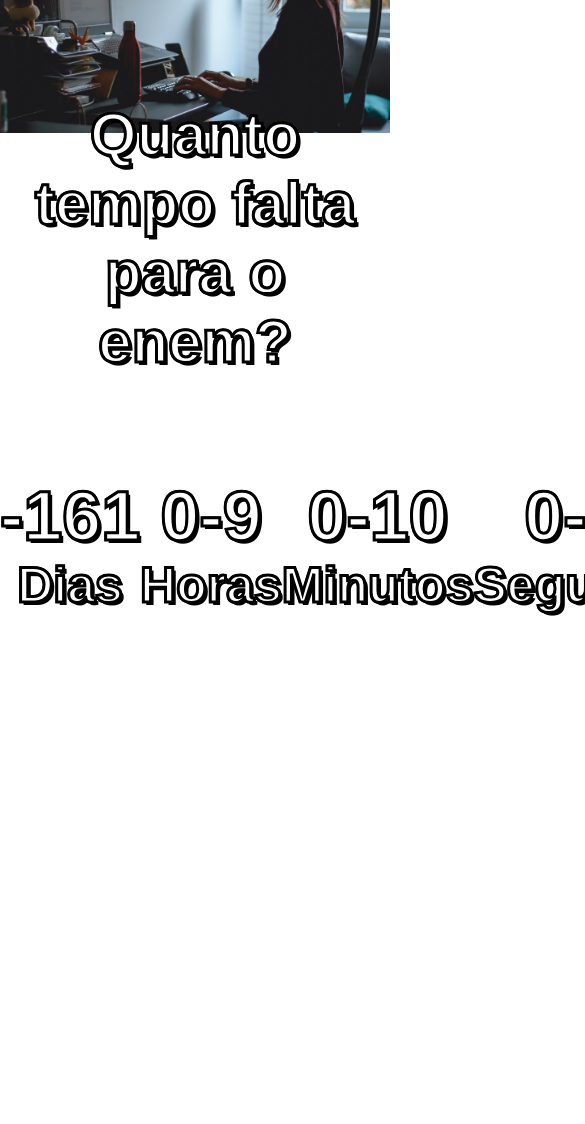
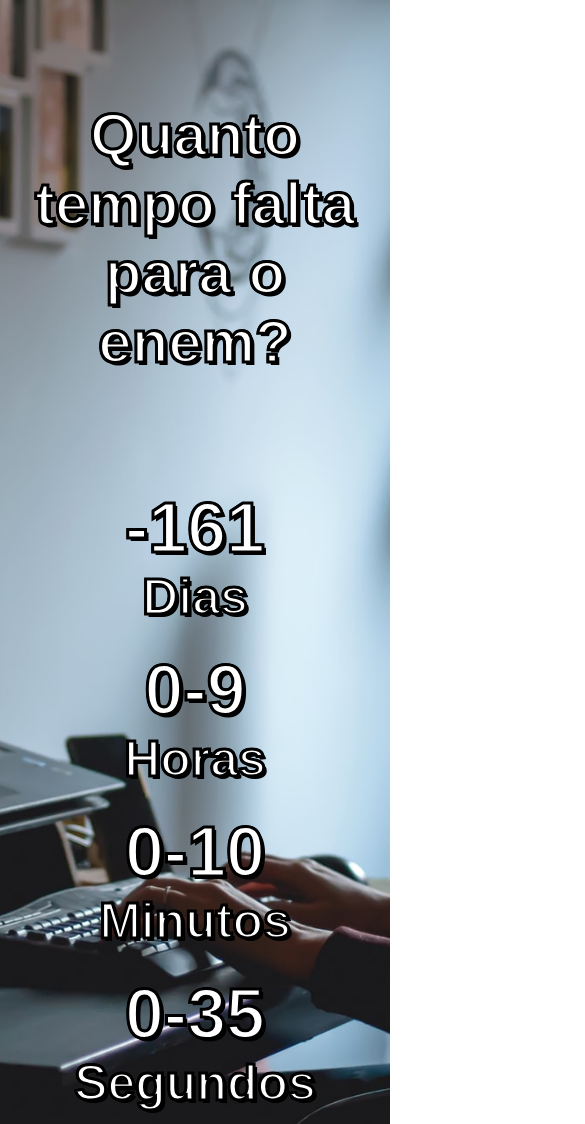
Before and after one commit to joaobispo2077/quanto-tempo-falta-enem, a plain HTML site: page index.html in a window 390 px wide. Shown: the top 1124 px of the page, 585 px wide, since content can reach past the window. Before the commit the page ends 844 px from the top, so only its background shows below. Drawn offline with Linux system fonts and the light colour scheme; a web font is replaced by a local one.

Commit message:
feat: add responsive background and adaptative text

```diff
--- a/index.html
+++ b/index.html
@@ -6,12 +6,15 @@
 	<meta name="viewport" content="width=device-width, initial-scale=1.0">
 	<title>Quanto tempo falta para o enem?</title>
 	<link rel="stylesheet" href="styles.css">
+	<link rel="preconnect" href="https://fonts.googleapis.com">
+	<link rel="preconnect" href="https://fonts.gstatic.com" crossorigin>
+	<link href="https://fonts.googleapis.com/css2?family=Cantata+One&family=Roboto:wght@400;500&display=swap"
+		rel="stylesheet">
 </head>
 
 <body>
 
 	<section class="countdown">
-		<div class="overlay"></div>
 		<h1>Quanto tempo falta para o enem?</h1>
 		<ul class="count">
 
--- a/styles.css
+++ b/styles.css
@@ -5,8 +5,10 @@
 }
 
 body {
-	background: url("./assets/img/study-hero.jpg") no-repeat 0vw -15vh / 100%;
-	font-family: "Helvetica Neue", Helvetica, Arial, sans-serif;
+	height: 100%;
+	width: 100vw;
+
+	font-family: "Cantana One", Arial, "Roboto", sans-serif;
 	text-rendering: optimizeLegibility !important;
 	-webkit-font-smoothing: antialiased !important;
 }
@@ -33,14 +35,6 @@
 	font-weight: bold;
 }
 
-/* .overlay {
-    background: black;
-    height: 100%;
-    width: 100vw;
-    z-index: 2;
-    opacity: 75%
-} */
-
 .count {
 	display: flex;
 	justify-content: space-around;
@@ -49,8 +43,16 @@
 .countdown {
 	display: flex;
 	flex-direction: column;
-	justify-content: space-around;
+	justify-content: space-evenly;
 	text-align: center;
+
+	background-size: cover;
+	background-position: center center;
+	background-image: url("./assets/img/study-hero.jpg");
+
+	flex: 1;
+	width: 100%;
+	height: 100%;
 }
 
 li,
@@ -68,3 +70,13 @@
 ul {
 	margin-top: 100px;
 }
+
+@media (max-width: 768px) {
+	.count {
+		flex-direction: column;
+	}
+
+	li {
+		margin: 12px 0px;
+	}
+}
```
